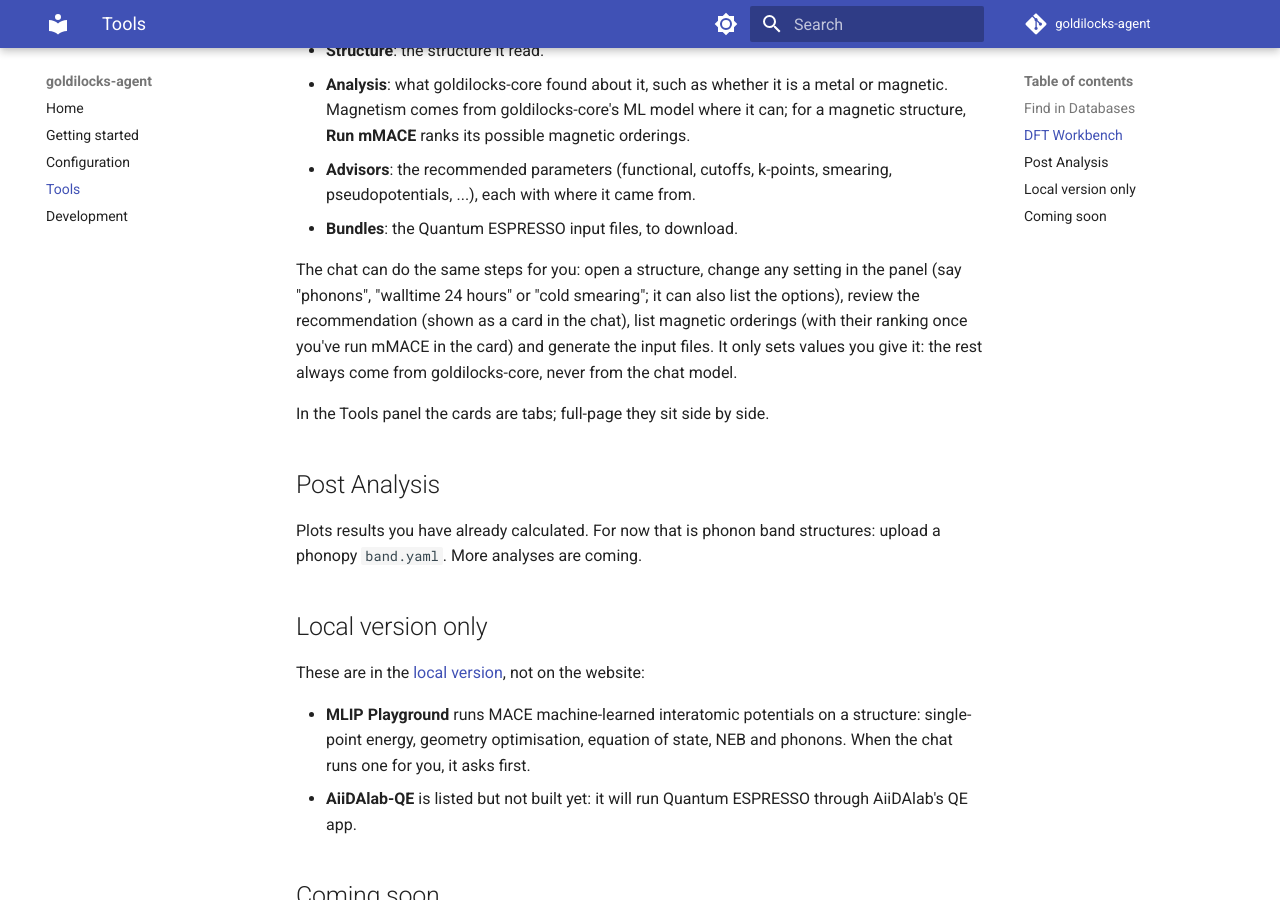
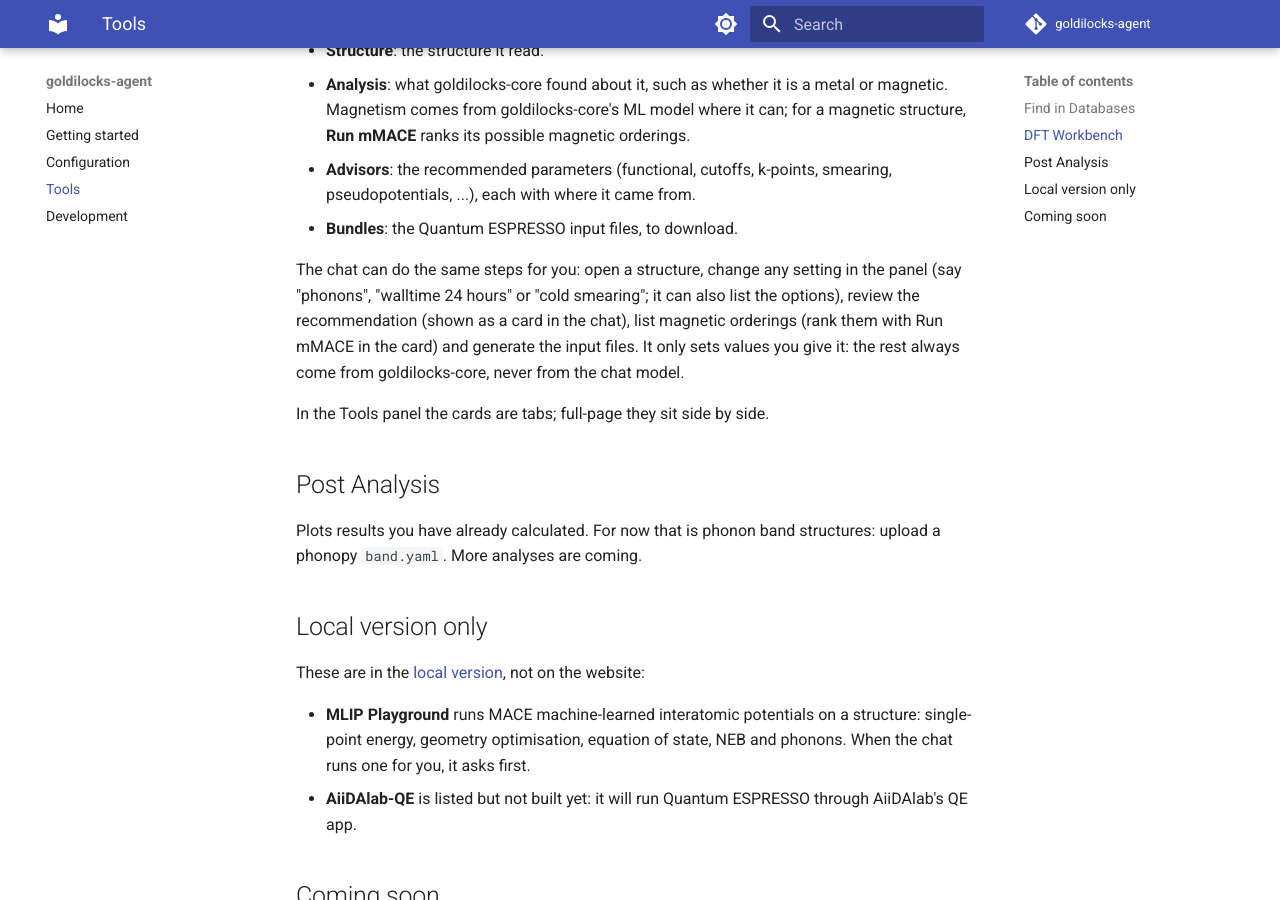
Before and after one commit to stfc/goldilocks-agent, an MkDocs documentation site: the page built from docs/tools.md, in a window 1280 px wide and 900 px high, scrolled down 637 px. Built offline with MkDocs 1.6.1 and Material for MkDocs 9.7.7, drawn with Linux system fonts in a browser that asks for light colours; comment, search, counter and statistics services are not loaded.

Commit message:
docs: #142 Phase 2 -- the chat's DFT Workbench tools run on the server
Design doc 12.5's #142 note records what Phase 2 did and what Phase 3
does next; docs/tools.md no longer says the chat returns a ranking the
panel ran, which the server can't see until goldilocks-core can return
one (fork #298).

```diff
--- a/docs/tools.md
+++ b/docs/tools.md
@@ -33,8 +33,8 @@ chat or uploaded in the panel, and pick a calculation:
 The chat can do the same steps for you: open a structure, change any
 setting in the panel (say "phonons", "walltime 24 hours" or "cold smearing";
 it can also list the options), review the recommendation (shown as a card in
-the chat), list magnetic orderings (with their ranking once you've run mMACE
-in the card) and generate the input files. It only sets
+the chat), list magnetic orderings (rank them with Run mMACE in the card) and
+generate the input files. It only sets
 values you give it: the rest always come from goldilocks-core, never from the
 chat model.
 
```
Also changed, not shown: docs/goldilocks-agent-design.md (+9 -1 lines).
